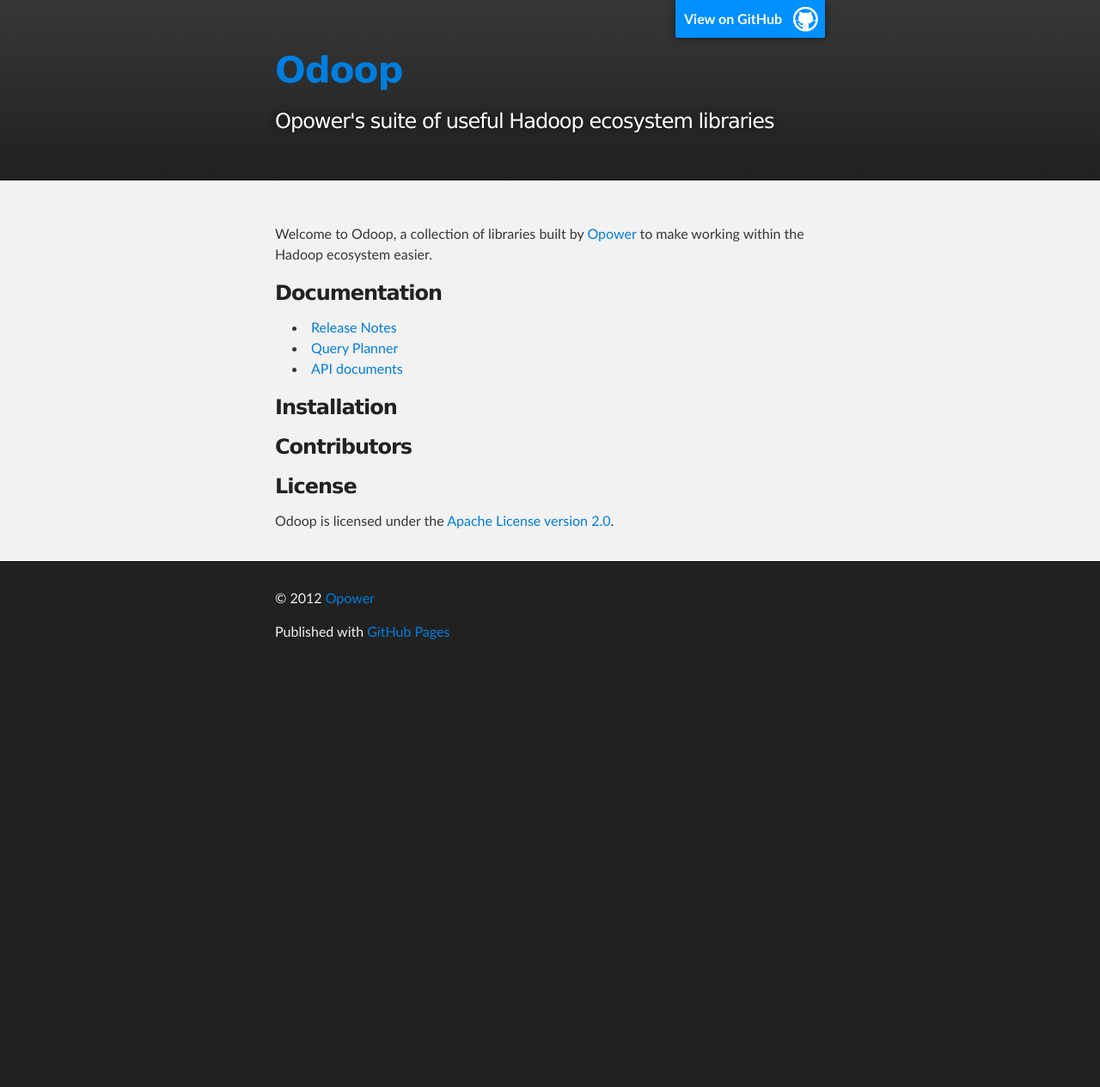
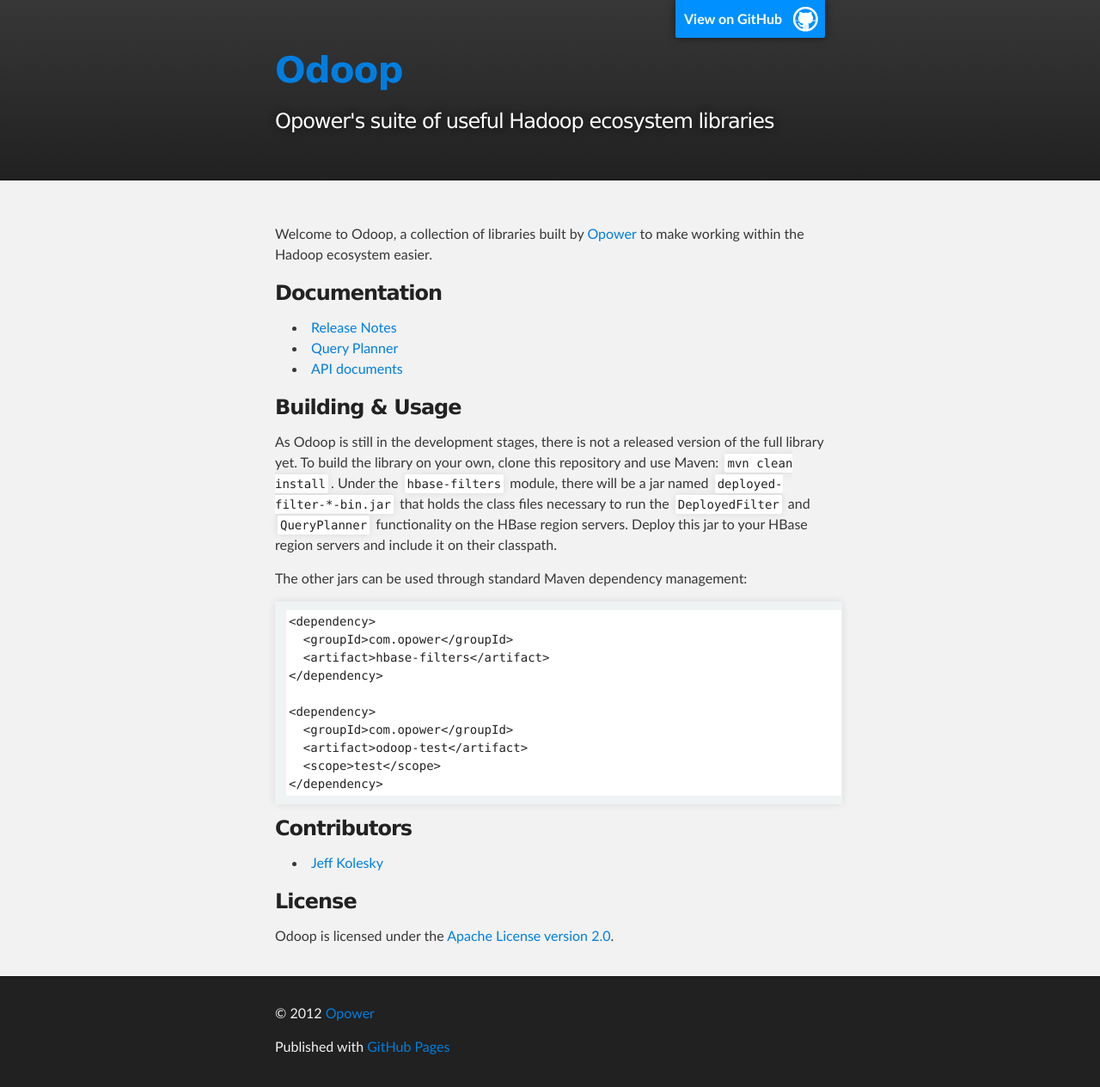
Before and after one commit to jeffkole/odoop, a Jekyll site: the page built from index.md, in a window 1280 px wide. Shown: the whole page at 86% size. Built offline with Jekyll 4.4.1, drawn with Linux system fonts in a browser that asks for light colours; before the commit the page ends 900 px from its top, so only the background shows below that.

Commit message:
Improves documentation

```diff
--- a/index.md
+++ b/index.md
@@ -12,9 +12,29 @@ within the Hadoop ecosystem easier.
 * [Query Planner](docs/query-planner.html)
 * [API documents](docs/api/index.html)
 
-### Installation
+### Building & Usage
+
+As Odoop is still in the development stages, there is not a released version of the full library yet. To build the library
+on your own, clone this repository and use Maven: `mvn clean install`. Under the `hbase-filters` module, there will be a jar
+named `deployed-filter-*-bin.jar` that holds the class files necessary to run the `DeployedFilter` and `QueryPlanner`
+functionality on the HBase region servers.  Deploy this jar to your HBase region servers and include it on their classpath.
+
+The other jars can be used through standard Maven dependency management:
+
+    <dependency>
+      <groupId>com.opower</groupId>
+      <artifact>hbase-filters</artifact>
+    </dependency>
+
+    <dependency>
+      <groupId>com.opower</groupId>
+      <artifact>odoop-test</artifact>
+      <scope>test</scope>
+    </dependency>
 
 ### Contributors
+
+* [Jeff Kolesky](http://github.com/jeffkole)
 
 ### License
 
```
Also changed, not shown: RELEASE_NOTES.md (+1 -0 lines), docs/query-planner.md (+14 -6 lines).
